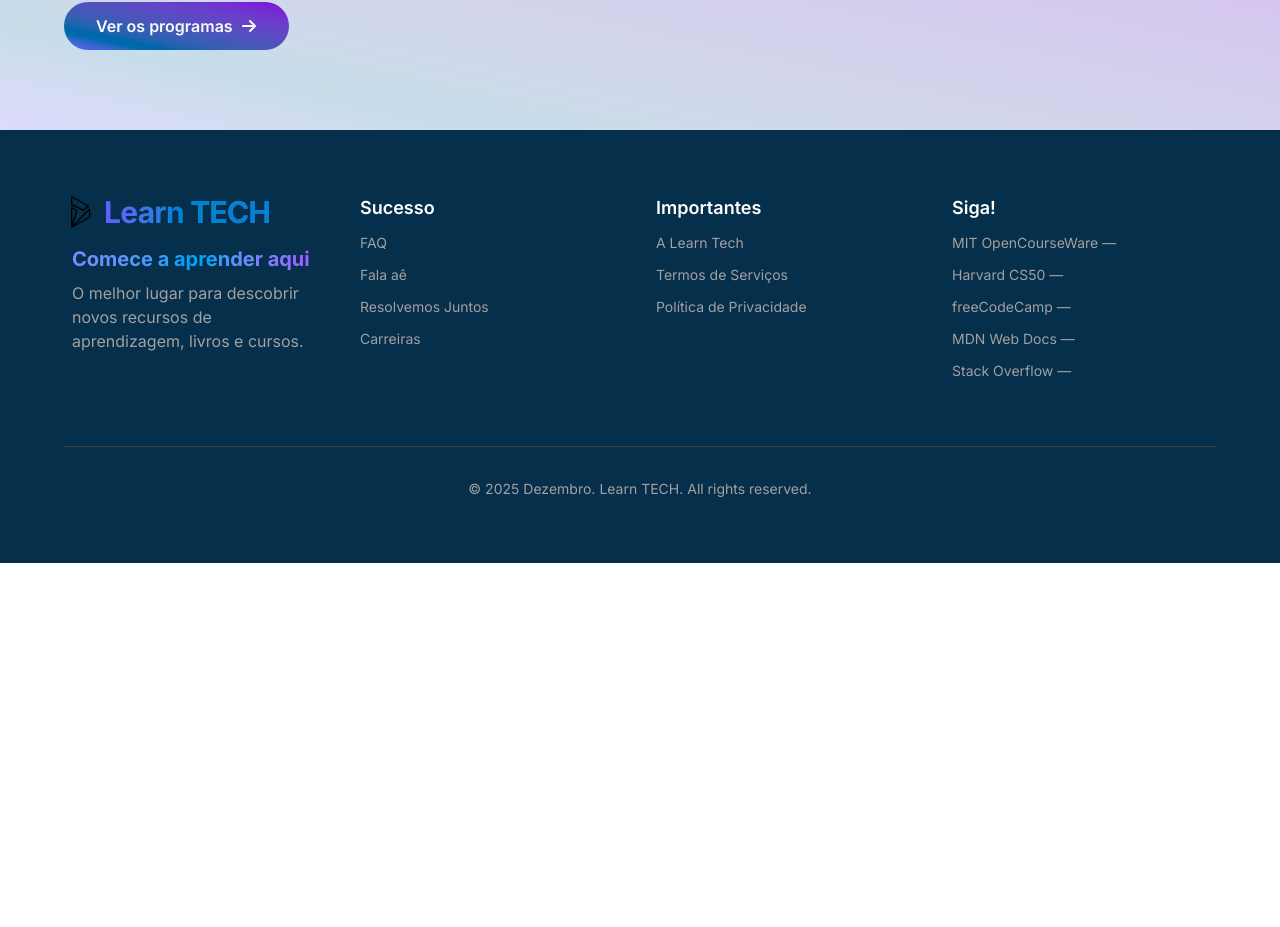
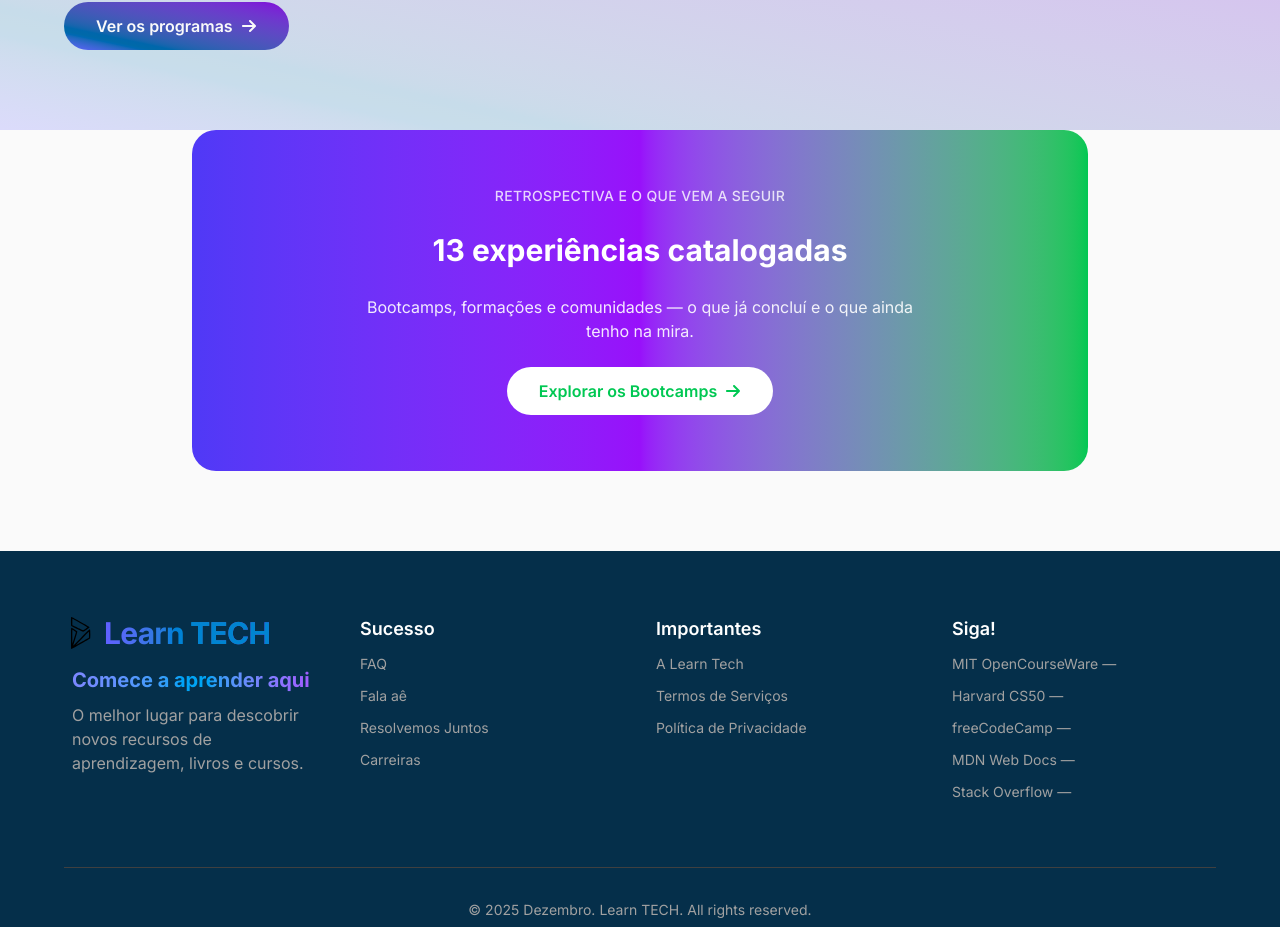
Before and after one commit to douglasabnovato/learn-tech, a React (Vite) app: page /about in a window 1280 px wide. Shown: the part 2096-3023 px from the top of the page. Before the commit the page ends 2659 px from the top, so only its background shows below. Built offline with nearby package versions, Linux system fonts and the light colour scheme.

Commit message:
construção do ecossistema learn tech

```diff
--- a/src/pages/about/About.jsx
+++ b/src/pages/about/About.jsx
@@ -119,6 +119,31 @@ export const About = () => {
           </Link>
         </div>
       </div>
+
+      {/* DESTAQUE — CONVITE AOS BOOTCAMPS */}
+      <div className="w-full md:px-16 sm:px-10 px-4 md:pb-20 pb-14">
+        <div className="max-w-4xl mx-auto rounded-3xl overflow-hidden bg-gradient-to-r from-indigo-600 via-purple-600 to-[#00C853] p-10 md:p-14 text-center space-y-6">
+          <p className="text-white/80 text-sm font-medium uppercase tracking-wide">
+            Retrospectiva e o que vem a seguir
+          </p>
+          <h2 className="text-2xl md:text-3xl font-bold text-white leading-snug">
+            13 experiências catalogadas
+          </h2>
+          <p className="text-white/90 text-base max-w-xl mx-auto">
+            Bootcamps, formações e comunidades — o que já concluí e o que ainda tenho na mira.
+          </p>
+          <a
+            href="https://bootcamps-dun.vercel.app/"
+            target="_blank"
+            rel="noopener noreferrer"
+            className="inline-flex items-center gap-2 bg-white text-[#00C853] font-semibold py-3 px-8 rounded-full hover:bg-green-50 transition-colors duration-300"
+          >
+            Explorar os Bootcamps
+            <FaArrowRight />
+          </a>
+        </div>
+      </div>
+
     </div>
   );
 };
--- a/src/pages/career/Career.jsx
+++ b/src/pages/career/Career.jsx
@@ -106,6 +106,21 @@ export const Carreiras = () => {
                 </div>
             </div>
 
+            {/* FECHO */}
+            < div className="w-full md:px-16 sm:px-10 px-4 md:py-20 py-14">
+                <div className="max-w-2xl mx-auto text-center space-y-6">
+                    <p className="text-xl md:text-2xl font-semibold text-neutral-800 leading-snug">
+                        {closingText}
+                    </p>
+                    <Link
+                        to="/programs"
+                        className="inline-flex items-center gap-2 text-neutral-50 bg-gradient-to-tr from-indigo-500 via-sky-700 via-20% to-purple-700 cursor-pointer py-3 px-8 rounded-full font-semibold ease-in-out duration-300 hover:opacity-90"
+                    >
+                        Construir a base técnica <FaArrowRight />
+                    </Link>
+                </div>
+            </div>
+
             {/* DESTAQUE — CONVITE AO CAREER */}
             <div className="w-full md:px-16 sm:px-10 px-4 md:pb-20 pb-14">
                 <div className="max-w-4xl mx-auto rounded-3xl overflow-hidden bg-gradient-to-r from-indigo-600 via-purple-600 to-orange-500 p-10 md:p-14 text-center space-y-6">
@@ -129,20 +144,6 @@ export const Carreiras = () => {
                     </a>
                 </div>
             </div>
-            {/* FECHO */}
-            <div className="w-full md:px-16 sm:px-10 px-4 md:py-20 py-14">
-                <div className="max-w-2xl mx-auto text-center space-y-6">
-                    <p className="text-xl md:text-2xl font-semibold text-neutral-800 leading-snug">
-                        {closingText}
-                    </p>
-                    <Link
-                        to="/programs"
-                        className="inline-flex items-center gap-2 text-neutral-50 bg-gradient-to-tr from-indigo-500 via-sky-700 via-20% to-purple-700 cursor-pointer py-3 px-8 rounded-full font-semibold ease-in-out duration-300 hover:opacity-90"
-                    >
-                        Construir a base técnica <FaArrowRight />
-                    </Link>
-                </div>
-            </div>
-        </div>
+        </div >
     );
 };
--- a/src/pages/recursos/Recursos.jsx
+++ b/src/pages/recursos/Recursos.jsx
@@ -207,6 +207,30 @@ export const Recursos = () => {
                     </Link>
                 </div>
             </div>
+
+            {/* DESTAQUE — CONVITE AO TOOLS */}
+            <div className="w-full md:px-16 sm:px-10 px-4 md:pb-20 pb-14">
+                <div className="max-w-4xl mx-auto rounded-3xl overflow-hidden bg-gradient-to-r from-indigo-600 via-purple-600 to-[#0ad2ff] p-10 md:p-14 text-center space-y-6">
+                    <p className="text-white/80 text-sm font-medium uppercase tracking-wide">
+                        Curadoria pra otimizar seu workflow
+                    </p>
+                    <h2 className="text-2xl md:text-3xl font-bold text-white leading-snug">
+                        42 ferramentas · 9 hospedagens
+                    </h2>
+                    <p className="text-white/90 text-base max-w-xl mx-auto">
+                        Selecionadas e testadas, organizadas por categoria, num só lugar.
+                    </p>
+                    <a
+                        href="https://douglasabnovato.github.io/tools/"
+                        target="_blank"
+                        rel="noopener noreferrer"
+                        className="inline-flex items-center gap-2 bg-white text-[#0ad2ff] font-semibold py-3 px-8 rounded-full hover:bg-cyan-50 transition-colors duration-300"
+                    >
+                        Explorar o Tools
+                        <FaArrowRight />
+                    </a>
+                </div>
+            </div>
         </div>
     );
 };
```
Also changed, not shown: 1 other file (tests, documents, lock files or other folders).
